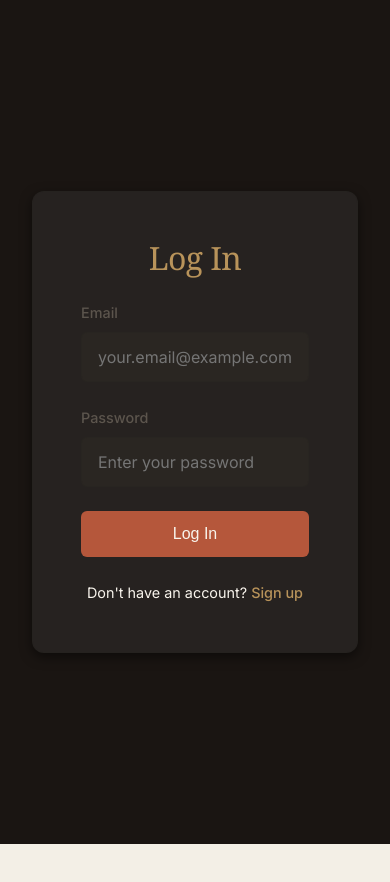
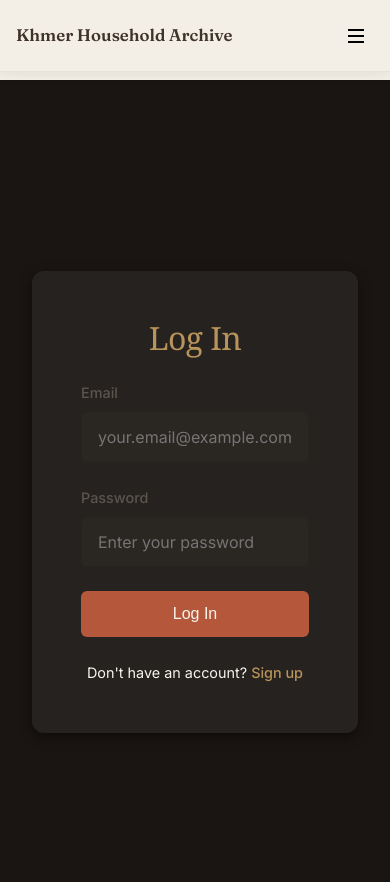
Before and after one commit to pisey88/khmer-household-practices-archive, a Next.js app: page /login in a window 390 px wide. Shown: the top 882 px of the page. Before the commit the page ends 844 px from the top, so only its background shows below. Built offline with nearby package versions, Linux system fonts and the light colour scheme; no server answers; a web font is replaced by a local one.

Commit message:
fix(ui): enforce fixed navigation header positioning on mobile [AI-assisted]

```diff
--- a/app/globals.css
+++ b/app/globals.css
@@ -64,6 +64,7 @@ body {
   margin: 0;
   padding: 0;
   scroll-behavior: smooth;
+  overflow-x: hidden;
 }
 
 body {
@@ -72,6 +73,7 @@ body {
   font-family: var(--font-sans);
   font-size: var(--font-size-body);
   line-height: 1.6;
+  padding-top: 80px;
   -webkit-font-smoothing: antialiased;
 }
 
@@ -202,18 +204,6 @@ a {
   background-color: var(--color-brown);
   color: var(--color-parchment);
   box-shadow: 0 2px 6px rgba(0, 0, 0, 0.12);
-}
-
-@media (max-width: 580px) {
-  .nav {
-    flex-direction: column;
-    gap: var(--space-sm);
-    text-align: center;
-  }
-
-  .nav-links {
-    gap: var(--space-sm);
-  }
 }
 
 /* --------------------------------------------------------------------------
@@ -514,18 +504,20 @@ a {
    13. Enhanced Navigation
    -------------------------------------------------------------------------- */
 .nav {
-  position: sticky;
+  position: fixed;
   top: 0;
-  z-index: 50;
+  left: 0;
+  right: 0;
+  z-index: 9999;
   display: flex;
   align-items: center;
   justify-content: space-between;
   gap: var(--space-sm);
-  max-width: 72rem;
-  margin: 0 auto;
+  width: 100%;
   padding: 1.25rem var(--space-md);
-  background-color: rgba(244, 239, 230, 0.9);
+  background-color: var(--color-parchment, #f8f4ec);
   border-bottom: 1px solid rgba(0, 0, 0, 0.05);
+  box-shadow: 0 2px 12px rgba(43, 35, 31, 0.08);
   -webkit-backdrop-filter: blur(12px);
   backdrop-filter: blur(12px);
 }
@@ -865,26 +857,46 @@ a {
 /* Mobile responsive */
 @media (max-width: 640px) {
   .nav {
-    position: sticky;
+    position: fixed;
+    width: 100%;
+    min-height: 4.5rem;
+    flex-direction: row;
+    align-items: center;
+    justify-content: space-between;
+    gap: 0.75rem;
+    padding: 1rem;
+    text-align: left;
   }
 
   .nav-hamburger {
     display: flex;
+    flex: 0 0 auto;
+    margin-left: auto;
+  }
+
+  .nav-title {
+    min-width: 0;
+    max-width: calc(100% - 3rem);
+    overflow: hidden;
+    font-size: 1.05rem;
+    text-overflow: ellipsis;
   }
 
   .nav-right {
     display: none;
     flex-direction: column;
-    align-items: flex-start;
-    gap: var(--space-sm);
+    align-items: stretch;
+    gap: 0;
     position: absolute;
     top: 100%;
     left: 0;
     right: 0;
-    padding: var(--space-sm) var(--space-md);
-    background-color: var(--color-parchment);
-    border-bottom: 1px solid var(--color-border);
-    box-shadow: 0 4px 12px rgba(38, 34, 32, 0.08);
+    width: 100%;
+    z-index: 10000;
+    padding: 1rem;
+    background-color: var(--color-card-bg);
+    border-bottom: 1px solid rgba(43, 35, 31, 0.12);
+    box-shadow: 0 12px 24px rgba(43, 35, 31, 0.1);
   }
 
   .nav-right--open {
@@ -893,14 +905,14 @@ a {
 
   .nav-links {
     flex-direction: column;
-    align-items: flex-start;
-    gap: var(--space-xs);
+    align-items: stretch;
+    gap: 0.25rem;
     width: 100%;
   }
 
   .nav-link {
     width: 100%;
-    padding: 0.5rem 0;
+    padding: 0.7rem 0.5rem;
     border-bottom: none;
     border-left: 2px solid transparent;
   }
@@ -913,6 +925,33 @@ a {
   .nav-auth-links,
   .nav-user {
     width: 100%;
+  }
+
+  .nav-auth-links {
+    justify-content: space-between;
+    padding: 0.75rem 0.5rem 0.25rem;
+    border-top: 1px solid var(--color-border);
+  }
+
+  .nav-actions-divider {
+    width: 100%;
+    height: 1px;
+    margin: 0.85rem 0;
+  }
+
+  .language-toggle {
+    justify-content: flex-start;
+    padding: 0 0.5rem;
+  }
+
+  .nav-profile {
+    width: 100%;
+    padding: 0.65rem 0.5rem 0.25rem;
+    border-top: 1px solid var(--color-border);
+  }
+
+  .nav-avatar {
+    width: fit-content;
   }
 
   .nav-user {
--- a/app/layout.js
+++ b/app/layout.js
@@ -3,6 +3,7 @@
 import { Fraunces, Inter, Noto_Sans_Khmer } from "next/font/google";
 import "./globals.css";
 import { LanguageProvider, useLanguage } from "../components/common/LanguageProvider.js";
+import Navigation from "../components/layout/Navigation.js";
 
 const fraunces = Fraunces({
   subsets: ["latin"],
@@ -33,7 +34,10 @@ function RootContent({ children }) {
       lang={language}
       className={`${fraunces.variable} ${inter.variable} ${notoSansKhmer.variable}`}
     >
-      <body>{children}</body>
+      <body>
+        <Navigation />
+        {children}
+      </body>
     </html>
   );
 }
--- a/app/page.js
+++ b/app/page.js
@@ -1,4 +1,3 @@
-import Navigation from "../components/layout/Navigation.js";
 import Hero from "../components/archive/Hero.js";
 import AboutCollection from "../components/archive/AboutCollection.js";
 import ArchiveGrid from "../components/archive/ArchiveGrid.js";
@@ -7,7 +6,6 @@ import Footer from "../components/layout/Footer.js";
 export default function HomePage() {
   return (
     <>
-      <Navigation />
       <main>
         <Hero />
         <AboutCollection />
--- a/components/layout/Navigation.js
+++ b/components/layout/Navigation.js
@@ -20,10 +20,30 @@ function ChevronIcon() {
   );
 }
 
+function HamburgerIcon() {
+  return (
+    <svg
+      width="24"
+      height="24"
+      viewBox="0 0 24 24"
+      aria-hidden="true"
+      focusable="false"
+    >
+      <path
+        fill="none"
+        stroke="currentColor"
+        strokeWidth={2}
+        d="M4 6h16M4 12h16M4 18h16"
+      />
+    </svg>
+  );
+}
+
 export default function Navigation() {
   const { t } = useLanguage();
   const [user, setUser] = useState(null);
   const [authError, setAuthError] = useState(false);
+  const [navOpen, setNavOpen] = useState(false);
   const [profileOpen, setProfileOpen] = useState(false);
   const profileRef = useRef(null);
   const handleHomeClick = (event) => {
@@ -75,6 +95,7 @@ export default function Navigation() {
     await supabase.auth.signOut();
     setUser(null);
     setProfileOpen(false);
+    setNavOpen(false);
   };
 
   const userInitial = user?.email?.charAt(0).toUpperCase() || "A";
@@ -84,11 +105,21 @@ export default function Navigation() {
       <a href="/" className="nav-title" onClick={handleHomeClick}>
         {t("siteTitle")}
       </a>
-      <div className="nav-right">
+      <button
+        type="button"
+        className="nav-hamburger"
+        aria-label={t("navMenuLabel")}
+        aria-expanded={navOpen}
+        aria-controls="mobile-navigation"
+        onClick={() => setNavOpen((isOpen) => !isOpen)}
+      >
+        <HamburgerIcon />
+      </button>
+      <div id="mobile-navigation" className={`nav-right ${navOpen ? "nav-right--open" : ""}`}>
         <nav className="nav-links">
-          <a href="/" className="nav-link nav-link--active" onClick={handleHomeClick}>{t("navHome")}</a>
-          <a href="#archive" className="nav-link">{t("navArchive")}</a>
-          <a href="#about" className="nav-link">{t("navAbout")}</a>
+          <a href="/" className="nav-link nav-link--active" onClick={(event) => { handleHomeClick(event); setNavOpen(false); }}>{t("navHome")}</a>
+          <a href="#archive" className="nav-link" onClick={() => setNavOpen(false)}>{t("navArchive")}</a>
+          <a href="#about" className="nav-link" onClick={() => setNavOpen(false)}>{t("navAbout")}</a>
           {authError ? (
             <span className="nav-auth-error">{t("navAuthUnavailable")}</span>
           ) : user ? (
@@ -99,7 +130,7 @@ export default function Navigation() {
                 aria-label={t("profileMenuLabel")}
                 aria-expanded={profileOpen}
                 aria-haspopup="menu"
-                onClick={() => setProfileOpen((isOpen) => !isOpen)}
+                onClick={() => setProfileOpen(!profileOpen)}
               >
                 <span>{userInitial}</span>
                 <ChevronIcon />
```
Also changed, not shown: lib/i18n.js.
